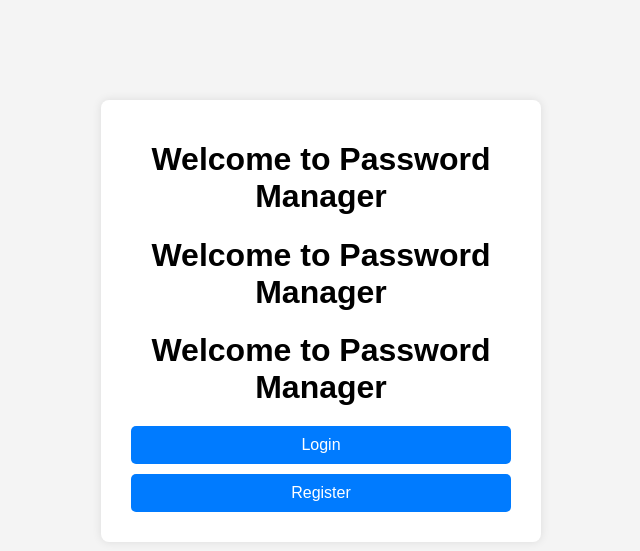
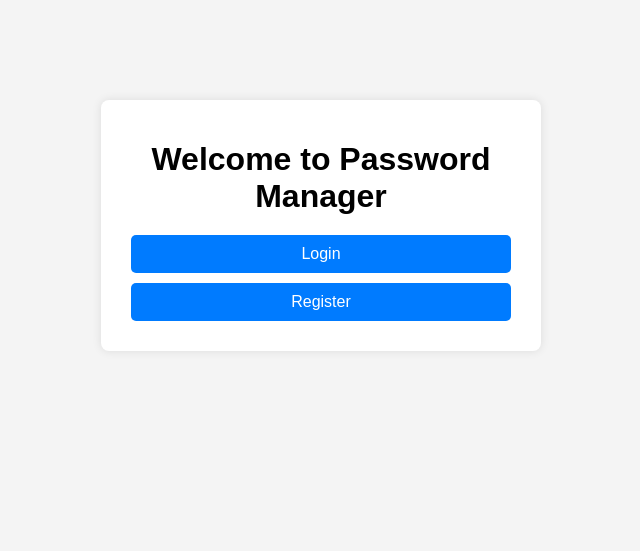
Before and after one commit to chandankrsah0945/SecureKeyChain, a Flask app: page / in a window 1280 px wide. Shown: the top 551 px of the page, without its empty margins (319-959 px from the left). Run offline with Flask 3, Linux system fonts and the light colour scheme; parts of the project's set-up code (start-up, migrations or seed data) failed here and were passed over.

Commit message:
Index fix

```diff
--- a/templates/index.html
+++ b/templates/index.html
@@ -9,8 +9,6 @@
 <body>
     <div class="container">
         <h1>Welcome to Password Manager</h1>
-        <h1>Welcome to Password Manager</h1>
-        <h1>Welcome to Password Manager</h1>
         <div class="buttons">
             <a href="{{ url_for('login') }}" class="btn">Login</a>
             <a href="{{ url_for('register') }}" class="btn">Register</a>
```
